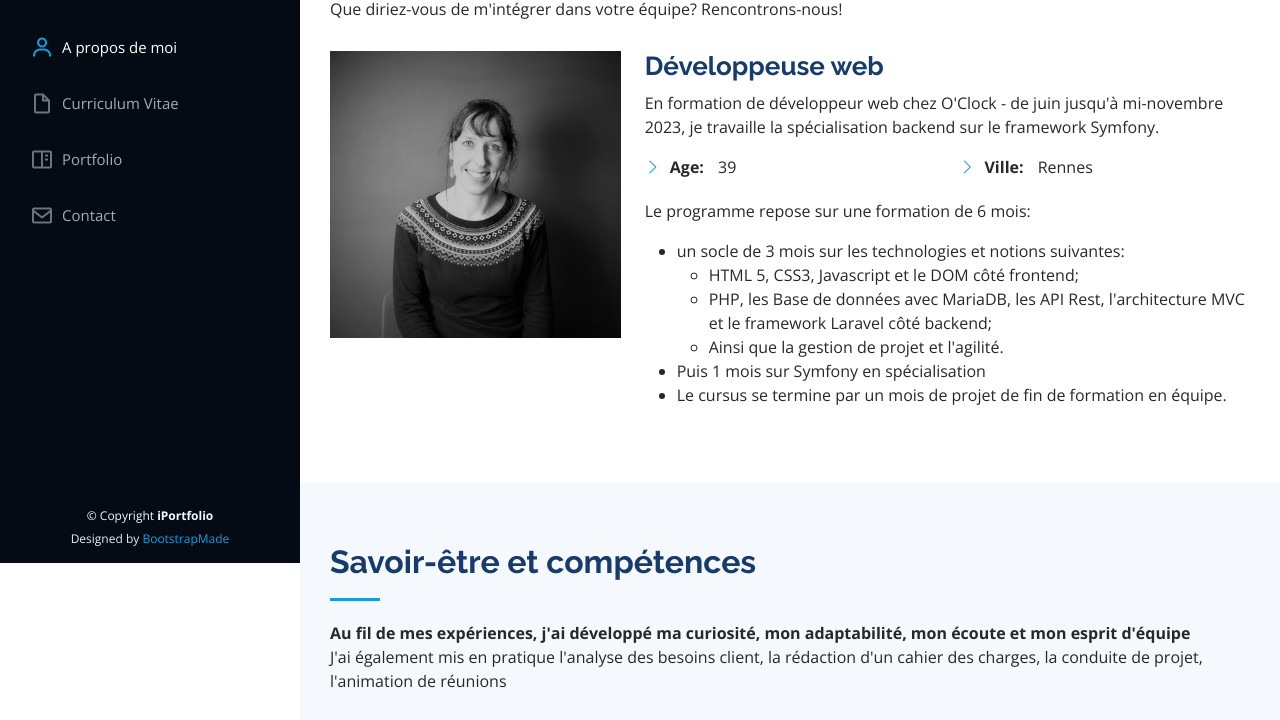
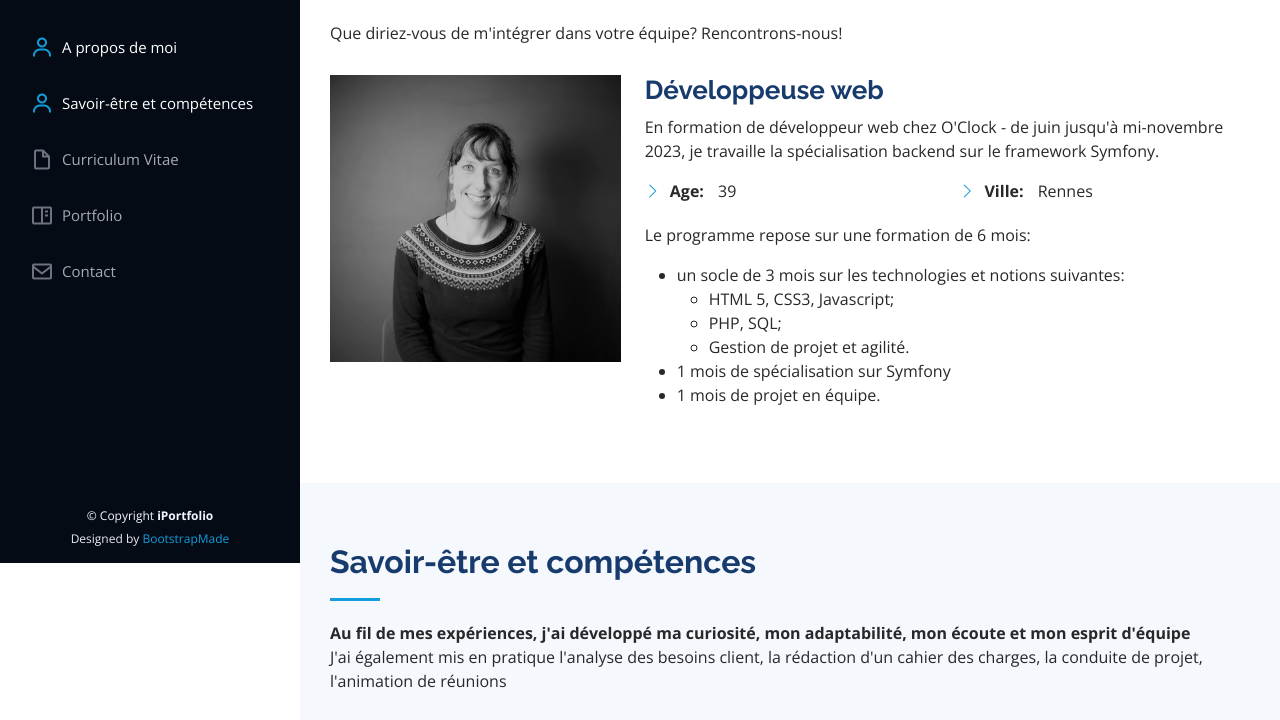
Before and after one commit to MathildeRouland/Portfolio, a plain HTML site: page index.html in a window 1280 px wide. Shown: the part 237-957 px from the top of the page. Drawn offline with nearby package versions, Linux system fonts and the light colour scheme.

Commit message:
corrections et ajout menu nav

```diff
--- a/index.html
+++ b/index.html
@@ -58,6 +58,7 @@
       <nav id="navbar" class="nav-menu navbar">
         <ul>
           <li><a href="#about" class="nav-link scrollto"><i class="bx bx-user"></i> <span>A propos de moi</span></a></li>
+          <li><a href="#about" class="nav-link scrollto"><i class="bx bx-user"></i> <span>Savoir-être et compétences</span></a></li>
           <li><a href="#resume" class="nav-link scrollto"><i class="bx bx-file-blank"></i> <span>Curriculum Vitae</span></a></li>
           <li><a href="#portfolio" class="nav-link scrollto"><i class="bx bx-book-content"></i> <span>Portfolio</span></a></li>
           <li><a href="#contact" class="nav-link scrollto"><i class="bx bx-envelope"></i> <span>Contact</span></a></li>
@@ -77,7 +78,8 @@
         <div class="section-title">
           <h2>A propos de moi</h2>
           <p>Après avoir occupé plusieurs postes en lien avec le digital, notamment animatrice multimédia, chargée de communication et conceptrice digital learning, j’ai eu envie de passer de l’autre côté des interfaces. Je me suis alors reconvertie en tant que développeuse web, pour mettre mon enthousiasme et mon goût pour la résolution de problèmes techniques au service d'un projet d'équipe.</p>
-          <p>Que diriez-vous de m'intégrer dans votre équipe? Rencontrons-nous! </p>
+
+          <br><p>Que diriez-vous de m'intégrer dans votre équipe? Rencontrons-nous! </p>
         </div>
 
         <div class="row">
@@ -110,12 +112,12 @@
             <ul>
               <li>un socle de 3 mois sur les technologies et notions suivantes:</li>
                 <ul>
-                  <li>HTML 5, CSS3, Javascript et le DOM côté frontend;</li>
-                  <li>PHP, les Base de données avec MariaDB, les API Rest, l'architecture MVC et le framework Laravel côté backend;</li>
-                  <li>Ainsi que la gestion de projet et l'agilité.</li>
+                  <li>HTML 5, CSS3, Javascript; </li>
+                  <li>PHP, SQL;</li>
+                  <li>Gestion de projet et agilité.</li>
                 </ul>
-              <li>Puis 1 mois sur Symfony en spécialisation</li>
-              <li>Le cursus se termine par un mois de projet de fin de formation en équipe.</li>
+              <li>1 mois de spécialisation sur Symfony</li>
+              <li>1 mois de projet en équipe.</li>
             </ul>
 
           </div>
@@ -178,7 +180,7 @@
             <div class="col-lg-3" data-aos="fade-up" data-aos-delay="100">
 
               <div class="progress">
-              <span class="skill"></span>
+              <span class="skill">SQL</span>
               <img src="assets/img/logo-mariadb.png" height="70">
             </div>
 
@@ -187,10 +189,10 @@
               <img src="assets/img/logo-git.png" height="70">
             </div>
 
-            <div class="progress">
+            <!-- <div class="progress">
               <span class="skill">API Rest </span>
               <span class="skill">architecture MVC </span>
-            </div>
+            </div> -->
 
           </div>
 
@@ -297,7 +299,7 @@
               <h4>Développeur web</h4>
               <h5>juin - novembre 2023</h5>
               <p><em>Ecole O'Clock</em></p>
-              <p>798h - HTML5, CSS3, Javascript, PHP, Laravel, Symfony, MVC, MariaDB, API Rest...</p>
+              <p>798h - HTML5, CSS3, Javascript, PHP, Laravel, Symfony, architecture MVC, MariaDB, API Rest, Git, Github...</p>
             </div>
             <div class="resume-item">
               <h4>Digital Job Experience</h4>
```
